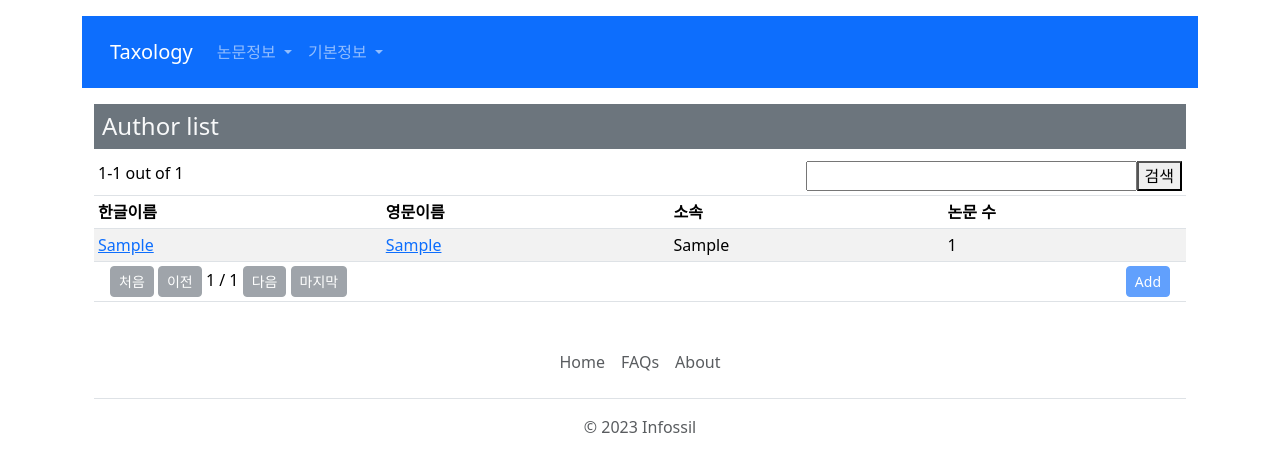
After one commit to jikhanjung/infossil, a Django app: page /taxology/author_list/ in a window 1280 px wide. The commit adds this page. Shown: the top 472 px of the page. Run offline with Django 4.2, Linux system fonts and the light colour scheme; tables that the repository leaves empty hold one stand-in row (values such as "Sample post"); some libraries are stand-ins or nearby versions.

Commit message:
working on author and taxon

```diff
--- a/taxology/models.py
+++ b/taxology/models.py
@@ -303,12 +303,12 @@ class Taxon(models.Model):
 
     name = models.CharField(max_length=200)
     rank = models.CharField(max_length=20,choices=RANK_CHOICES, blank=True)
-    parent = models.ForeignKey('self', on_delete=models.CASCADE, null=True, blank=True)
+    parent = models.ForeignKey('self', on_delete=models.CASCADE, null=True, blank=True, related_name='children')
     authorship = models.CharField(max_length=200, null=True, blank=True)
     author = models.CharField(max_length=200, null=True, blank=True)
     year = models.IntegerField(null=True, blank=True)
     sensu = models.CharField(max_length=200, null=True, blank=True)
-    remarks = models.CharField(max_length=500, null=True, blank=True)
+    remarks = models.TextField(null=True, blank=True)
     def __str__(self):
         return self.name
 
--- /dev/null
+++ b/taxology/templates/taxology/author_list.html
@@ -0,0 +1,59 @@
+{% extends "taxologybase.html" %}
+{% block content %}
+{% load django_bootstrap5 %}
+<h4 class="bd-title p-2 bg-secondary text-light">Author list</h4>
+<table class="table table-striped table-sm">
+    <thead>
+        <tr><td colspan="4">
+            <div class="row">
+            <div class="col">
+                {{ page_obj.start_index }}-{{ page_obj.end_index }} out of {{ page_obj.paginator.count }}
+            </div>
+            <div class="col text-end">
+                <form method="GET" action="{% url 'author_list'%}">
+                {% csrf_token %}
+                <input type="text" size="30" name="filter1" value="{{filter1|default_if_none:''}}"><button type="submit">검색</button>
+                </form>
+            </div></div>
+        </td></tr>
+        <tr>
+        <th scope="col">한글이름</th>
+        <th scope="col">영문이름</th>
+        <th scope="col">소속</th>
+        <th scope="col">논문 수</th>
+        </tr>
+    </thead>
+    <tbody>
+    {% if author_list %}
+        {% for author in page_obj %}
+        <tr>
+            <td class="text-cenrer"><a href="{% url 'author_detail' author.id %}">{{ author.abbreviation_k|default_if_none:'' }}</a></td>
+            <td class="text-cenrer"><a href="{% url 'author_detail' author.id %}">{{ author.abbreviation_e|default_if_none:'' }}</a></td>
+            <td class="text-cenrer">{{ author.affiliation|default_if_none:'' }}</td>
+            <td class="text-cenrer">{{ author.get_reference_count }}</td>
+        </tr>
+        {% endfor %}
+    {% else %}
+        <tr><td colspan="4" class="text-center p-3">
+            <div>No authors are available.</div>
+        </td></tr>
+    {% endif %}
+    </tbody>
+    <tfoot>
+        <tr><td colspan="4">
+            <div class="container">
+                <div class="row">
+                    <div class="col">{% include "taxologypaginator.html" %}</div>
+                    <div class="col text-end">
+                        {% if user_obj %}
+                            <a class="btn btn-primary btn-sm" role="button" href="{% url 'author_add'%}">Add</a>
+                        {% else %}
+                            <button class="btn btn-primary btn-sm" role="button" href="#" disabled>Add</button>
+                        {% endif %}
+                    </div>
+                </div>
+            </div>
+        </td></tr>
+    </tfoot>
+</table>
+{% endblock %}
--- a/taxology/templates/taxology/taxon_form.html
+++ b/taxology/templates/taxology/taxon_form.html
@@ -8,8 +8,11 @@
         <tbody>
         <tr><th>{{form.name.label}}</th><td>{{form.name}}</td></tr>
         <tr><th>{{form.rank.label}}</th><td>{{form.rank}}</td></tr>
+        <tr><th>{{form.parent.label}}</th><td>{{form.parent}}</td></tr>
         <tr><th>{{form.authorship.label}}</th><td>{{form.authorship}}</td></tr>
         <tr><th>{{form.year.label}}</th><td>{{form.year}}</td></tr>
+        <tr><th>{{form.sensu.label}}</th><td>{{form.sensu}}</td></tr>
+        <tr><th>{{form.remarks.label}}</th><td>{{form.remarks}}</td></tr>
         </tbody>
     </table>
     <div class="container text-center">{% bootstrap_button "Save" button_type="submit" button_class="btn-primary btn-lg" %}</div>
--- a/taxology/templates/taxologynavbar.html
+++ b/taxology/templates/taxologynavbar.html
@@ -19,6 +19,7 @@
             </a>
             <ul class="dropdown-menu">
               <li><a class="dropdown-item" href="{% url 'taxon_list' %}">학명정보</a></li>
+              <li><a class="dropdown-item" href="{% url 'author_list' %}">저자정보</a></li>
             </ul>
           </li>
         </ul>
--- a/taxology/urls.py
+++ b/taxology/urls.py
@@ -5,11 +5,18 @@ from . import views
 urlpatterns = [
     path("", views.index, name="index"),
 
+    # author urls
+    path('author_list/', views.author_list, name='author_list'),
+    path('author_detail/<int:pk>/', views.author_detail, name='author_detail'),
+    path('author_add/', views.author_add, name='author_add'),
+    path('author_edit/<int:pk>/', views.author_edit, name='author_edit'),
+    path('author_delete/<int:pk>/', views.author_delete, name='author_delete'),
+
     # scientific name urls
     path('taxon_list/', views.taxon_list, name='taxon_list'),
+    path('taxon_detail/<int:pk>/', views.taxon_detail, name='taxon_detail'),
     path('taxon_add/', views.taxon_add, name='taxon_add'),
     path('taxon_edit/<int:pk>/', views.taxon_edit, name='taxon_edit'),
     path('taxon_delete/<int:pk>/', views.taxon_delete, name='taxon_delete'),
-    path('taxon_detail/<int:pk>/', views.taxon_detail, name='taxon_detail'),
 
 ]
--- a/taxology/views.py
+++ b/taxology/views.py
@@ -1,8 +1,8 @@
 from django.db.models import Q
 from django.shortcuts import render, redirect
 from django.http import HttpResponse, HttpResponseRedirect
-from .models import Taxon, TaxonRank, TaxonAuthor
-from .forms import TaxonForm, TaxonAuthorForm
+from .models import Taxon, TaxonRank, TaxonAuthor, Author
+from .forms import TaxonForm, TaxonAuthorForm, AuthorForm
 from django.urls import reverse, reverse_lazy
 
 from django.core.paginator import Paginator
@@ -21,6 +21,111 @@ def get_user_obj(request):
 
 def index(request):
     return HttpResponse("Hello, world. You're at the taxology index.")
+
+
+def author_list(request):
+    user_obj = get_user_obj( request )
+
+    order_by = request.GET.get('order_by', 'abbreviation_e')
+    filter1 = request.GET.get('filter1','')
+    #print(order_by, filter1, filter2)
+    order_by_list = []
+    #if order_by != 'title':
+    if order_by.find('abbreviation') > -1:
+        if order_by[0] == '-':
+            order_by_list.append('-abbreviation_e')
+            order_by_list.append('-abbreviation_k')
+        else:
+            order_by_list.append('abbreviation_e')
+            order_by_list.append('abbreviation_k')
+    #print(order_by_list,order_by)
+
+    au_list = Author.objects.all()
+    if filter1 != '':
+        au_list = au_list.filter(Q(abbreviation_e__contains=filter1)|Q(abbreviation_k__contains=filter1)|Q(affiliation__contains=filter1)).distinct()
+
+    author_list = au_list.order_by(*order_by_list)
+
+    #author_list = Author.objects.order_by('lastname_e', 'firstname_e','lastname_k','firstname_k')
+    paginator = Paginator(author_list, ITEMS_PER_PAGE) # Show ITEMS_PER_PAGE contacts per page.
+    page_number = request.GET.get('page')
+    page_obj = paginator.get_page(page_number)
+    return render(request, 'taxology/author_list.html', {'author_list': author_list, 'page_obj': page_obj, 'user_obj': user_obj,'order_by': order_by, 'filter1': filter1})
+
+def author_detail(request,pk):
+    user_obj = get_user_obj( request )
+
+    author = get_object_or_404(Author, pk=pk)
+    pk_list = [pk]
+
+    if author.is_primary:
+        for aka in author.also_known_as.all():
+            pk_list.append(aka.id)
+
+    reference_list = [] #[ ra.reference for ra in ReferenceAuthor.objects.filter(author__in=pk_list).order_by('reference__year') ]
+
+    return render(request, 'taxology/author_detail.html', {'author': author, 'reference_list': reference_list, 'user_obj': user_obj} )
+
+#@login_required(login_url=LOGIN_URL)
+def author_add(request):
+    user_obj = get_user_obj( request )
+    # if this is a POST request we need to process the form data
+    operation = "New"
+    if request.method == 'POST':
+        # create a form instance and populate it with data from the request:
+        form = AuthorForm(request.POST)
+
+        #form = AuthorForm(request.POST,instance=author)
+        # check whether it's valid:
+        if form.is_valid():
+            author = form.save(commit=False)
+            author.created_by = user_obj.username
+            author.generate_abbreviation()
+            author.save()
+            return HttpResponseRedirect(reverse('author_detail',args=(form.instance.id,)))
+
+    # if a GET (or any other method) we'll create a blank form
+    else:
+        form = AuthorForm()
+        #form = AuthorForm(instance=author)
+
+    return render(request, 'taxology/author_form.html', {'form': form,'op':operation, 'user_obj': user_obj})
+
+#@login_required(login_url=LOGIN_URL)
+def author_edit(request,pk):
+    user_obj = get_user_obj( request )
+    # if this is a POST request we need to process the form data
+    author=None
+    author = get_object_or_404(Author, pk=pk)
+    operation = "Edit"
+
+    if request.method == 'POST':
+        # create a form instance and populate it with data from the request:
+        form = AuthorForm(request.POST,instance=author)
+
+        #form = AuthorForm(request.POST,instance=author)
+        # check whether it's valid:
+        if form.is_valid():
+            author = form.save(commit=False)
+            author.modified_by = user_obj.username
+            author.generate_abbreviation()
+            author.save()
+            return HttpResponseRedirect(reverse('author_detail',args=(form.instance.id,)))
+
+    # if a GET (or any other method) we'll create a blank form
+    else:
+        form = AuthorForm(instance=author)
+        #form = AuthorForm(instance=author)
+
+    return render(request, 'taxology/author_form.html', {'form': form,'op':operation, 'user_obj': user_obj})
+
+#@login_required(login_url=LOGIN_URL)
+def author_delete(request, pk):
+    user_obj = get_user_obj( request )
+    author = get_object_or_404(Author, pk=pk)
+    author.delete()
+    return HttpResponseRedirect(reverse('author_list'))
+
 
 def taxon_list(request):
     user_obj = get_user_obj( request )
@@ -45,8 +150,8 @@ def taxon_list(request):
 def taxon_detail(request,pk):
     user_obj = get_user_obj( request )
     taxon = get_object_or_404(Taxon, pk=pk)
-    #author_list = taxon.author.all().order_by('taxonauthor__author_order')
-    return render(request, 'taxology/taxon_detail.html', {'taxon': taxon, 'user_obj': user_obj} )
+    children_list = taxon.children.all()
+    return render(request, 'taxology/taxon_detail.html', {'taxon': taxon, 'user_obj': user_obj, 'children_list': children_list} )
 
 #@login_required(login_url=LOGIN_URL)
 def taxon_add(request):
@@ -142,4 +247,4 @@ def referencetaxon_edit(request,pk):
         #print(author_formset.management_form)
     #print(operation)
 
-    return render(request, 'kprdb/referencetaxon_form.html', {'reference': reference,'op':operation,'taxon_formset':taxon_formset, 'user_obj': user_obj})
+    return render(request, 'taxology/referencetaxon_form.html', {'reference': reference,'op':operation,'taxon_formset':taxon_formset, 'user_obj': user_obj})
```
Also changed, not shown: taxology/forms.py (+7 -4 lines), taxology/templates/taxology/author_detail.html (added, +35 -0 lines), taxology/templates/taxology/author_form.html (added, +35 -0 lines), taxology/templates/taxology/taxon_detail.html (+21 -2 lines), taxology/migrations/0002_alter_taxon_remarks.py (added).
